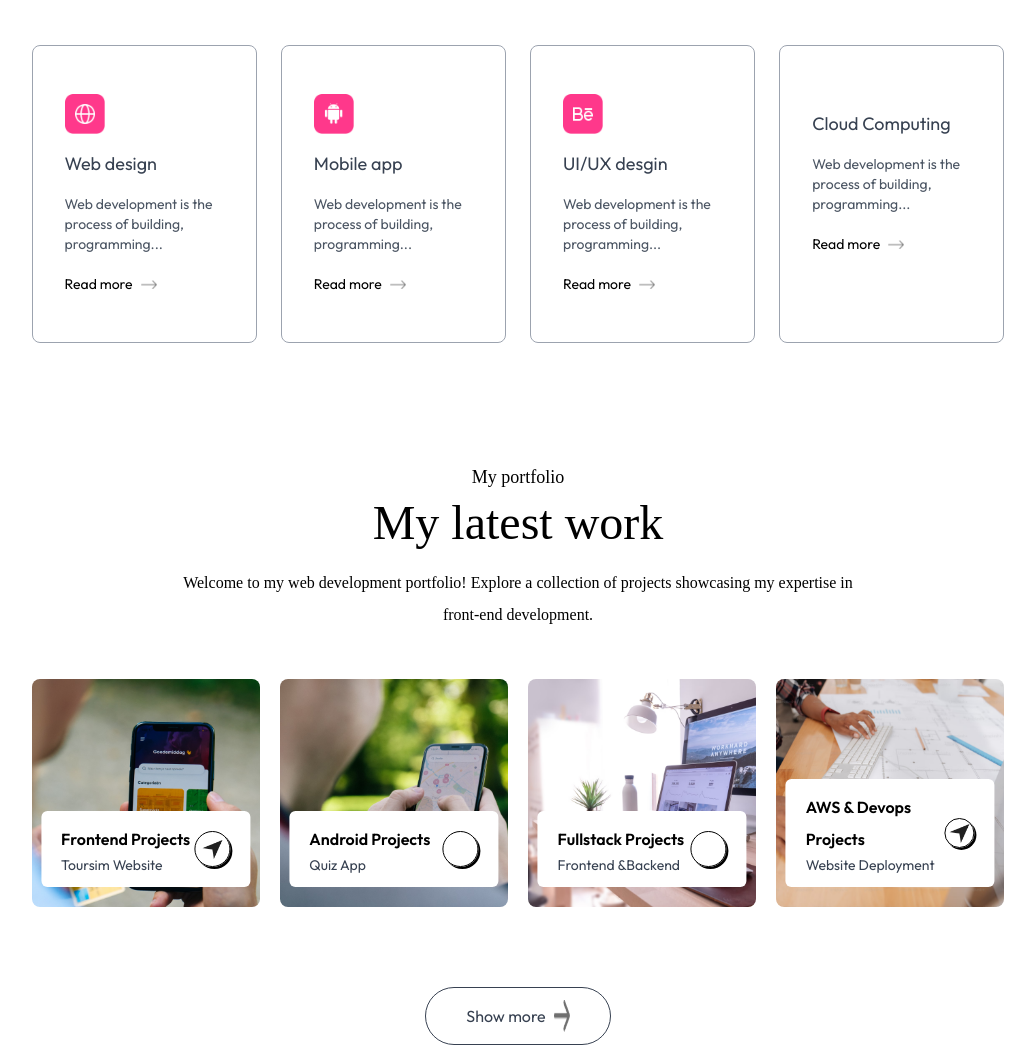
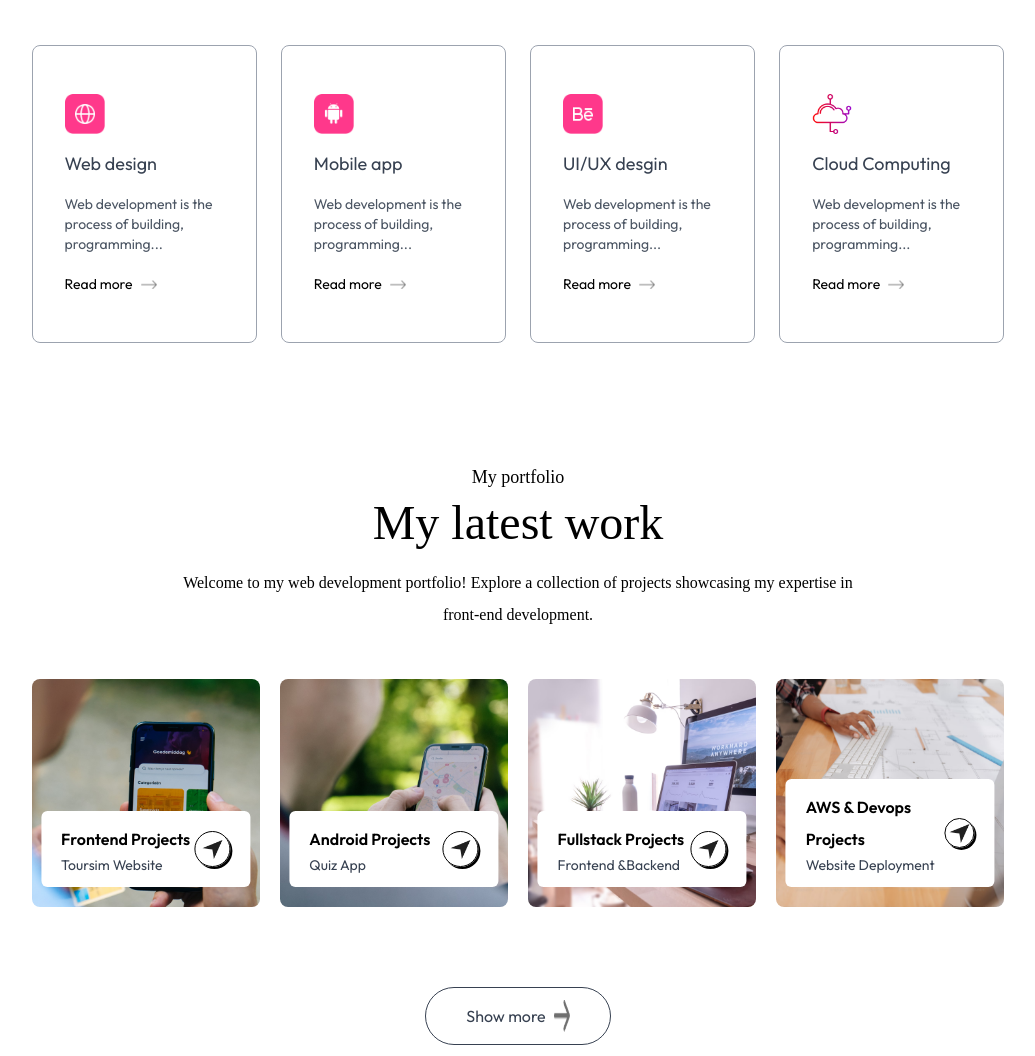
Before and after one commit to Dhananjaykhaire/Portfolio, a plain HTML site: page index.html in a window 1280 px wide. Shown: the part 1849-2905 px from the top of the page, without its empty margins (122-1157 px from the left). Drawn offline with nearby package versions, Linux system fonts and the light colour scheme; files whose address does not match are found by name; a web font is replaced by a local one.

Commit message:
Update index.html

```diff
--- a/index.html
+++ b/index.html
@@ -110,7 +110,7 @@ items-center justify-center gap-2 scroll-mt-10">
             <div class="bg-white w-1/2 aspect-square absolute right-0 bottom-0
             rounded-full translate-x-1/4 translate-y-1/3 shadow-[0_4px_55px_rgba(149,0,162,0.15)]
             flex items-center justify-center">
-                 <img src="Images/circular-text.png" alt="" class="w-full
+                 <img src="circular-text.png" alt="" class="w-full
                  animate-spin_slow">
                  <img src="dev_icon.png" alt="" class="w-1/4 absolute top-1/2
                  left-1/2 -translate-x-1/2 -translate-y-1/2">
@@ -244,7 +244,7 @@ items-center justify-center gap-2 scroll-mt-10">
     hover:-translate-y-1 duration-500  hover:shadow-black
     dark:border-white dark:hover:shadow-white dark:hover:bg-darkHover/50
     ">
-    <img src="./images/cloud-icon.png" alt="" class="w-10">
+    <img src="cloud-icon.png" alt="" class="w-10">
     <h3 class="text-lg my-4 text-gray-700 dark:text-white/80">Cloud Computing</h3>
     <p class="text-sm text-gray-600 leading-5 dark:text-white/80">Web development is the
     process of building, programming...</p>
@@ -299,7 +299,7 @@ items-center justify-center gap-2 scroll-mt-10">
               <div class="border rounded-full border-black w-9 aspect-square flex
               items-center justify-center shadow-[2px_2px_0_#000]
               group-hover:bg-blue-300 transition">
-                <img src="Images/send-icon.png" alt="" class="w-5">
+                <img src="send-icon.png" alt="" class="w-5">
               </div>
             </div>
         </div>
@@ -319,7 +319,7 @@ items-center justify-center gap-2 scroll-mt-10">
               <div class="border rounded-full border-black w-9 aspect-square flex
               items-center justify-center shadow-[2px_2px_0_#000]
               group-hover:bg-blue-300 transition">
-                <img src="Images/send-icon.png" alt="" class="w-5">
+                <img src="send-icon.png" alt="" class="w-5">
               </div>
             </div>
         </div>
```
